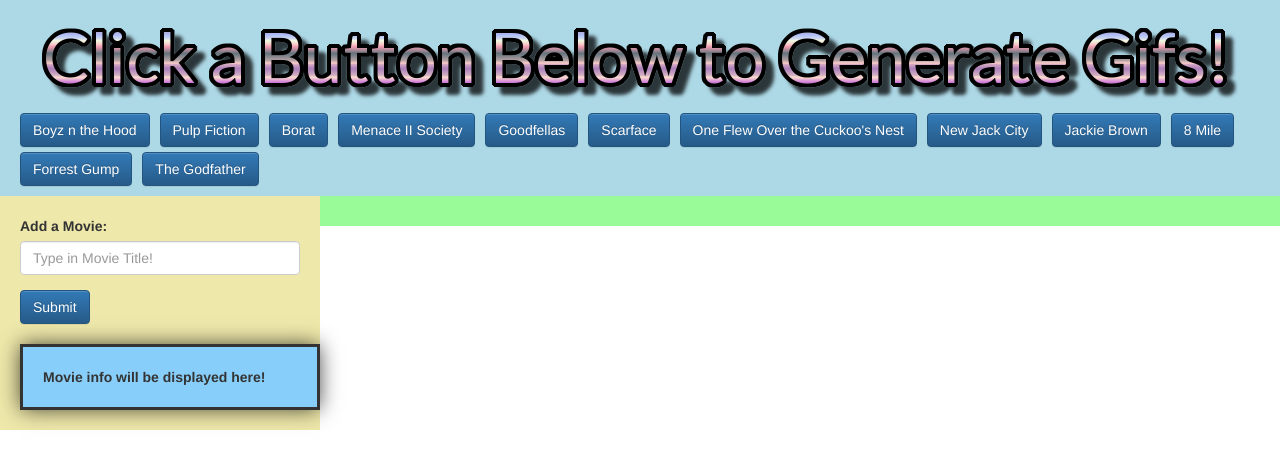
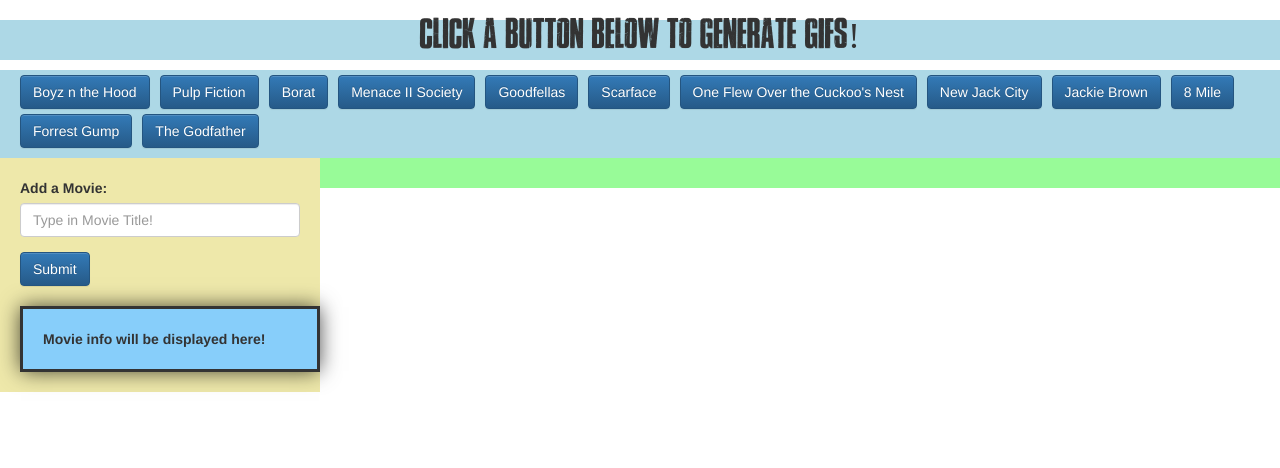
Before and after one commit to bereznd1/GiphyAppHomework, a plain HTML site: page index.html in a window 1280 px wide. Drawn offline with nearby package versions, Linux system fonts and the light colour scheme.

Commit message:
Style updates

```diff
--- a/assets/css/style.css
+++ b/assets/css/style.css
@@ -1,6 +1,9 @@
 @font-face {
     font-family: "Mobsters";
     src: url("../fonts/Mobsters.ttf");
+
+    font-family: "Cross Town";
+    src: url("../fonts/Cross Town Personal Use.ttf");
 }
 
 html {
@@ -10,6 +13,7 @@
 header {
     background-color: lightblue;
     text-align: center;
+    font-family: "Cross Town";
 
 }
 
--- a/assets/javascript/app.js
+++ b/assets/javascript/app.js
@@ -118,7 +118,7 @@
             var movieCover = $("<img>").attr("src", poster).attr("height", "250px");
 
 
-            $("#movie-info").html("<br><br><strong>Title: </strong>" + title + "<br> <strong>Year: </strong>" + year + "<br> <strong>Runetime:</strong>" + runtime + "<br> <strong>Plot: </strong>" + plot);
+            $("#movie-info").html("<br><br><strong>Title: </strong>" + title + "<br> <strong>Year: </strong>" + year + "<br> <strong>Runetime: </strong>" + runtime + "<br> <strong>Plot: </strong>" + plot);
 
             $("#movie-info").prepend(movieCover);
 
@@ -127,9 +127,6 @@
 
 
 });
-
-
-
 
 
 
--- a/index.html
+++ b/index.html
@@ -31,8 +31,7 @@
 <body>
 
     <header>
-        <br>
-        <img src="assets/images/logo.png">
+        <h1>Click a Button Below to Generate Gifs!</h1>
     </header>
 
     <div class="container-fluid">
```
Also changed, not shown: assets/fonts/Cross Town Personal Use.ttf (added).
